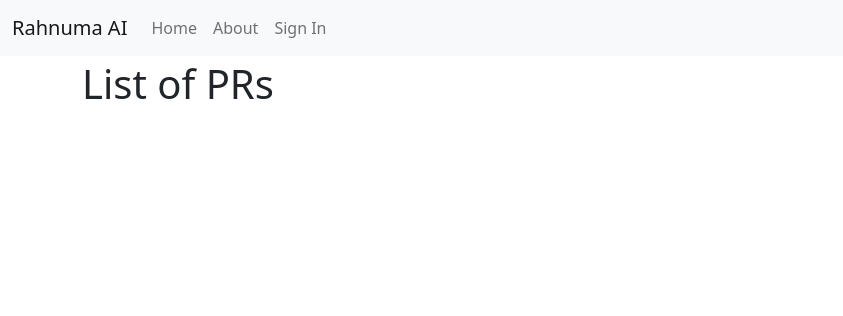
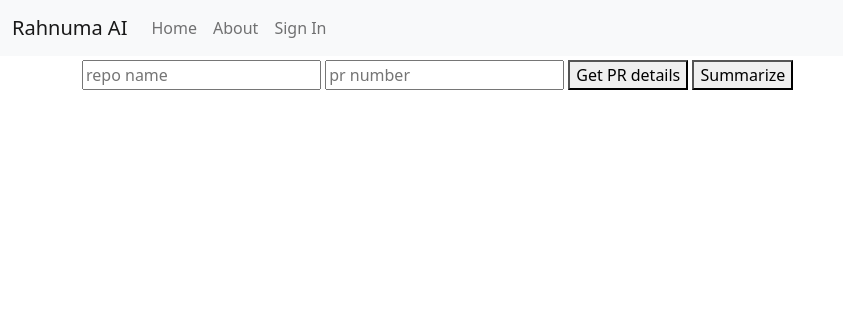
Before and after one commit to mabdullahabid/rahnuma, a Django app: template rahnuma/templates/pages/rahnuma.html in a window 1280 px wide. Shown: the top 316 px of the page, without its empty margins (0-843 px from the left). Run offline with Django 4.2, Linux system fonts and the light colour scheme; the template is opened without the code that fills it, so the values that code supplies are empty; some libraries are stand-ins or nearby versions.

Commit message:
feat(core): implement dynamic pull request retrieval and summarization
- Add `get_pull_request` function to fetch PR details dynamically.
- Introduce new views `pull_request` and `summarize` to handle PR details retrieval and summarization.
- Update `urls.py` to include new endpoints for pull request and summarization features.
- Modify `rahnuma.html` template to include form inputs and buttons for new features.
- Add CSRF token header to `base.html` for secure AJAX requests.
- Include PyGithub in `base.txt` requirements for GitHub API interaction.

The changes introduce new functionality to the Rahnuma application, allowing users to dynamically retrieve pull request details and summarize them. This is achieved by defining new views and updating the URL configuration to handle the new endpoints. The front-end is updated to include a form that interacts with these new features. Additionally, security is enhanced by including CSRF tokens in AJAX requests, and the PyGithub library is added to interact with the GitHub API.

```diff
--- a/rahnuma/core/urls.py
+++ b/rahnuma/core/urls.py
@@ -1,8 +1,10 @@
 from django.urls import path
 
-from .views import RahnumaView
+from . import views
 
 app_name = "core"
 urlpatterns = [
-    path("", RahnumaView.as_view(), name="rahnuma"),
+    path("", views.RahnumaView.as_view(), name="rahnuma"),
+    path("pull-request/", views.pull_request, name="pull_request"),
+    path("summarize/", views.pull_request, name="summarize"),
 ]
--- a/rahnuma/templates/base.html
+++ b/rahnuma/templates/base.html
@@ -43,7 +43,7 @@
       <script defer src="{% static 'js/project.js' %}"></script>
     {% endblock javascript %}
   </head>
-  <body>
+  <body hx-headers='{"X-CSRFToken": "{{ csrf_token }}"}'>
     <div class="mb-1">
       <nav class="navbar navbar-expand-md navbar-light bg-light">
         <div class="container-fluid">
--- a/rahnuma/templates/pages/rahnuma.html
+++ b/rahnuma/templates/pages/rahnuma.html
@@ -1,5 +1,16 @@
 {% extends "base.html" %}
 
 {% block content %}
-  <h1>List of PRs</h1>
+  <form>
+    <input type="text" name="repo_name" placeholder="repo name" required />
+    <input type="number" name="pr_number" placeholder="pr number" required />
+    <button hx-post="{% url 'core:pull_request' %}"
+            hx-target="#pr-details"
+            hx-swap="innerHTML">Get PR details</button>
+    <button hx-post="{% url 'core:summarize' %}"
+            hx-target="#summary"
+            hx-swap="innerHTML">Summarize</button>
+    <div id="pr-details"></div>
+    <div id="summary"></div>
+  </form>
 {% endblock content %}
--- a/requirements/base.txt
+++ b/requirements/base.txt
@@ -24,3 +24,5 @@ django-cors-headers==4.3.1  # https://github.com/adamchainz/django-cors-headers
 # DRF-spectacular for api documentation
 drf-spectacular==0.27.1  # https://github.com/tfranzel/drf-spectacular
 django-htmx==1.17.3  # https://github.com/adamchainz/django-htmx
+
+PyGithub==2.3.0 # https://github.com/PyGithub/PyGithub
```
Also changed, not shown: rahnuma/core/services/pull_request.py (+14 -8 lines), rahnuma/core/views.py (+17 -0 lines).
